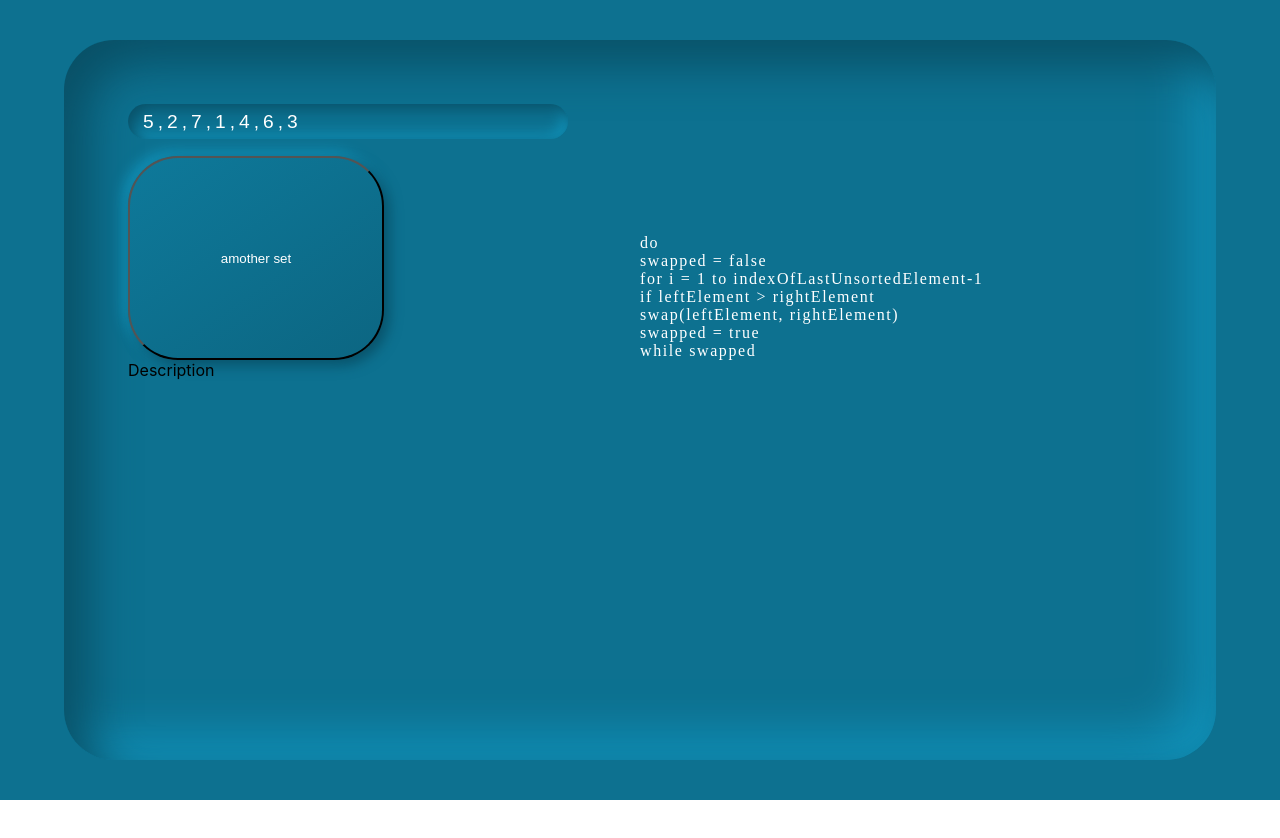
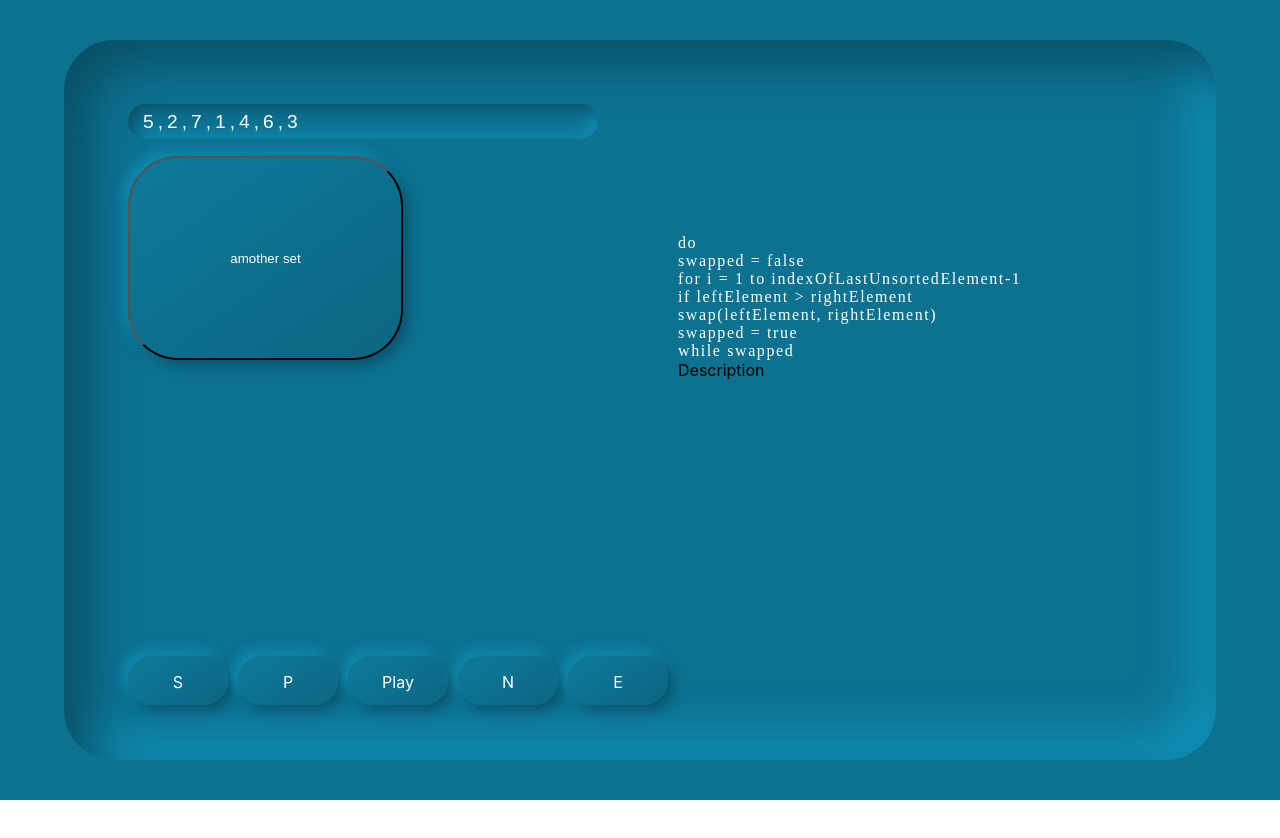
Before and after one commit to shahryar-h/algovis, a React (Create React App) app in the folder algo-vis/: page / in a window 1280 px wide. Shown: the top 838 px of the page. Built offline with nearby package versions, Linux system fonts and the light colour scheme.

Commit message:
controls reduxed

```diff
--- a/algo-vis/src/redux/controls/controls.actions.js
+++ b/algo-vis/src/redux/controls/controls.actions.js
@@ -1,4 +1,4 @@
-export const actionName = (payload) => ({
-  type: "SET_STEP",
+export const setNextStep = (payload) => ({
+  type: "SET_NEXT_STEP",
   payload,
 });
--- a/algo-vis/src/redux/controls/controls.reducer.js
+++ b/algo-vis/src/redux/controls/controls.reducer.js
@@ -4,7 +4,7 @@
 
 export default (state = initialState, { type, payload }) => {
   switch (type) {
-    case "SET_STEP":
+    case "SET_NEXT_STEP":
       return { ...state, step: payload };
 
     default:
--- a/algo-vis/src/resources/components/1_bubbleSort/2_visualization/2_visualization.component.jsx
+++ b/algo-vis/src/resources/components/1_bubbleSort/2_visualization/2_visualization.component.jsx
@@ -1,11 +1,13 @@
 import React from "react";
 import InputHandler from "./3_inputHandler/3_inputHandler.component";
 import Status from "./3_status/3_status.component";
+import ControlButtons from "./3_controls/3_ControlButtons";
 export default function Visualization() {
   return (
     <>
       <InputHandler />
       <Status />
+      <ControlButtons />
     </>
   );
 }
--- a/algo-vis/src/resources/components/1_bubbleSort/2_visualization/3_controls/3_ControlButtons.jsx
+++ b/algo-vis/src/resources/components/1_bubbleSort/2_visualization/3_controls/3_ControlButtons.jsx
@@ -1,6 +1,7 @@
-import React, { Component } from "react";
+import React from "react";
+import { connect } from "react-redux";
 import "./controlButoons.sass";
-
+import { setNextStep } from "../../../../../redux/controls/controls.actions";
 const Buttons = [
   { class: "sortStart", func_arg: "start", button_text: "S" },
   { class: "prev", func_arg: "prev", button_text: "P" },
@@ -8,9 +9,27 @@
   { class: "next", func_arg: "next", button_text: "N" },
   { class: "sortEnd", func_arg: "end", button_text: "E" },
 ];
-export default class ControlButtons extends Component {
-  render() {
-    const { handle_control_buttons } = this.props;
+const ControlButtons = ({ setNextStep }) => {
+  const handle_control_buttons = (arg) => {
+    switch (arg) {
+      case "start":
+        setNextStep(0);
+        break;
+      case "prev":
+        setNextStep(0);
+        break;
+      case "playPause":
+        // setNextStep(0);
+        break;
+      case "next":
+        setNextStep(0);
+        break;
+      case "end":
+        setNextStep(0);
+        break;
+    }
+  };
+
   return (
     <div className="controls">
       {Buttons.map((button, index) => {
@@ -26,5 +45,14 @@
       })}
     </div>
   );
-  }
-}
+};
+
+const mapStateToProps = (state) => ({
+  // mainSchema: state.mainSchema.mainSchema,
+});
+
+const mapDispatchToProps = (dispatch) => ({
+  setNextStep: (step) => dispatch(setNextStep(step)),
+});
+
+export default connect(mapStateToProps, mapDispatchToProps)(ControlButtons);
```
Lines whose indentation alone changed are shown as unchanged.
